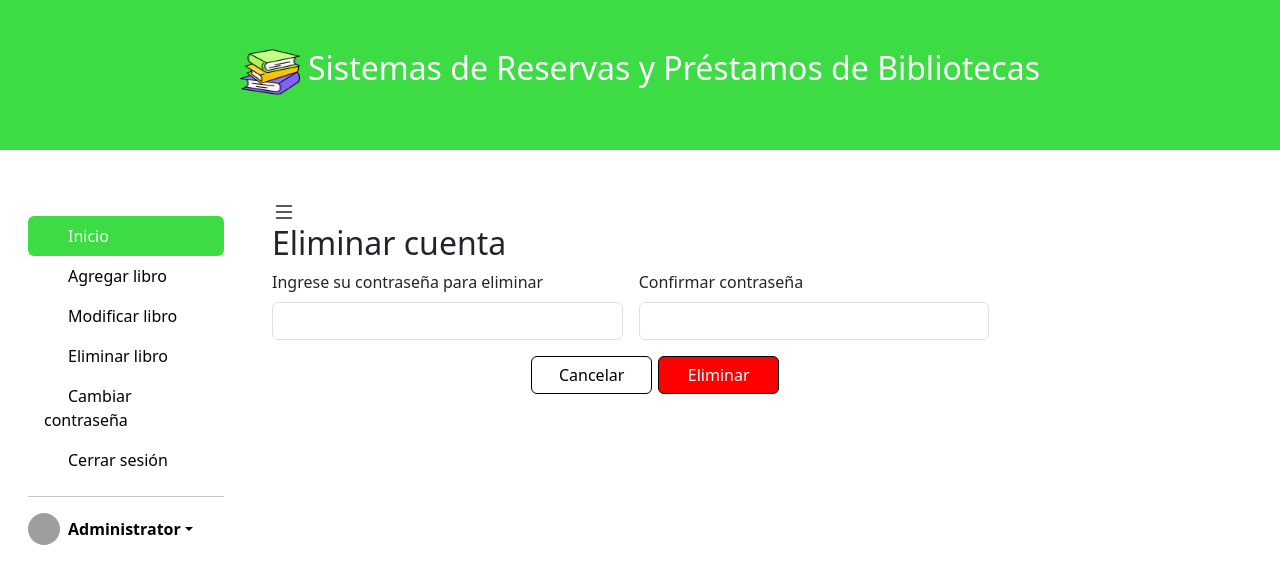
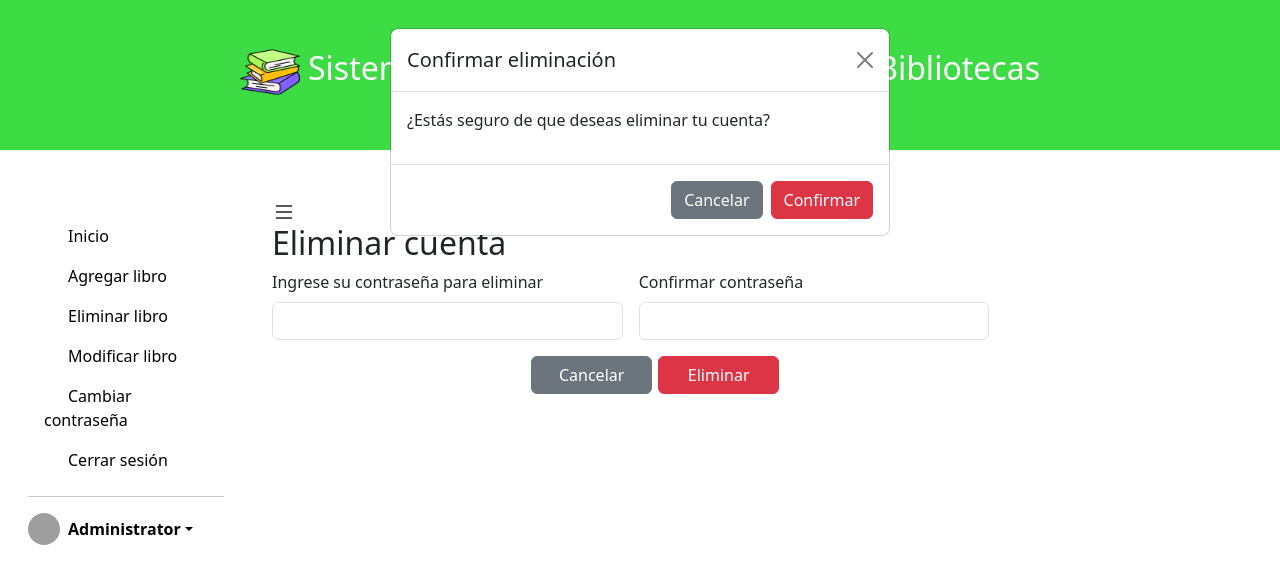
Before and after one commit to LeyLopez/Library-frontend, a React (Vite) app: page /deletemyaccount in a window 1280 px wide. Both pictures are taken after a click on the button "Eliminar". Shown: the top 584 px of the page. Built offline with nearby package versions, Linux system fonts and the light colour scheme; grey boxes are pictures that could not be loaded.

Commit message:
Client and Admin Sidebar updates

```diff
--- a/src/App.jsx
+++ b/src/App.jsx
@@ -28,7 +28,7 @@ function App() {
       <Header></Header>
       <AdminSidebar></AdminSidebar>
       <Routes>
-        <Route path="/" element={<Login></Login>}></Route>
+        <Route path="/login" element={<Login></Login>}></Route>
         <Route path="/signup" element={<SignUp></SignUp>}></Route>
         <Route path="/clienthome" element={<ClientHome></ClientHome>}></Route>
         <Route
--- a/src/contexts/BookProvider.jsx
+++ b/src/contexts/BookProvider.jsx
@@ -1,6 +1,7 @@
+import { useContext } from "react";
+
 const BookContext = useContext();
 
-import React from 'react'
 
 export const BookProvider = () => {
   return (
--- a/src/pages/RecoverPassword.jsx
+++ b/src/pages/RecoverPassword.jsx
@@ -1,6 +1,8 @@
 import React from 'react'
+import { useNavigate } from 'react-router-dom';
 
 export const RecoverPassword = () => {
+  const navigate = useNavigate();
 
   const handleSubmit = (e) => {
     e.preventDefault();
--- a/src/pages/SignUp.jsx
+++ b/src/pages/SignUp.jsx
@@ -217,7 +217,7 @@ export const SignUp = () => {
                 color: "#fff",
                 border: "none",
               }}
-              onClick={()=> navigate('/')}
+              onClick={()=> navigate('/login')}
             >
               Registrarme
             </button>
--- a/src/pages/admin/AdminSidebar.jsx
+++ b/src/pages/admin/AdminSidebar.jsx
@@ -1,74 +1,52 @@
-import React from 'react'
-import { useNavigate } from 'react-router-dom'
+import { useNavigate, useLocation } from "react-router-dom";
 
 export const AdminSidebar = () => {
+  const navigate = useNavigate();
+  const location = useLocation();
 
-  const navigate = useNavigate();
+
+  const menuItems = [
+    { path: "/booklist", label: "Inicio" },
+    { path: "/addbook", label: "Agregar libro" },
+    { path: "/deletebook", label: "Eliminar libro" },
+    { path: "/updatebook", label: "Modificar libro" },
+    { path: "/recoverpasswordauth", label: "Cambiar contraseña" },
+    { path: "/login", label: "Cerrar sesión" },
+  ];
 
   return (
-    <div className="container"
+    <div
+      className="container"
       style={{
         position: "fixed",
-      alignItems: "left",
         width: "90%",
-      height:"100%",
+        height: "100%",
         boxSizing: "content-box",
         top: "200px",
-    }}>
+      }}
+    >
       <div
         className="d-flex flex-column flex-shrink-0 p-3"
-        style={{width: "20%", backgroundColor: "#ffff"}}
+        style={{ width: "20%", backgroundColor: "#ffff" }}
       >
-
         <ul className="nav nav-pills flex-column mb-auto">
-          <li className="nav-item">
-            <a href="#" className="nav-link active" aria-current="page" style={{backgroundColor: "#3DDC44"}} onClick={() => navigate("/booklist")}>
-              <svg className="bi pe-none me-2" width="16" height="16">
-
-              </svg>
-              Inicio
+          {menuItems.map((item) => (
+            <li key={item.path} className="nav-item">
+              <a
+                href="#"
+                className={`nav-link ${
+                  location.pathname === item.path ? "active" : "link-body-emphasis"
+                }`}
+                style={{
+                  backgroundColor: location.pathname === item.path ? "#3DDC44" : "transparent",
+                }}
+                onClick={() => navigate(item.path)}
+              >
+                <svg className="bi pe-none me-2" width="16" height="16"></svg>
+                {item.label}
               </a>
             </li>
-          <li>
-            <a href="#" className="nav-link link-body-emphasis" onClick={() => navigate("/addbook")}>
-              <svg className="bi pe-none me-2" width="16" height="16">
-
-              </svg>
-              Agregar libro
-            </a>
-          </li>
-          <li>
-            <a href="#" className="nav-link link-body-emphasis" onClick={() => navigate("/updatebook")}>
-              <svg className="bi pe-none me-2" width="16" height="16">
-
-              </svg>
-              Modificar libro
-            </a>
-          </li>
-          <li>
-            <a href="#" className="nav-link link-body-emphasis" onClick={() => navigate("/deletebook")}>
-              <svg className="bi pe-none me-2" width="16" height="16">
-
-              </svg>
-              Eliminar libro
-            </a>
-          </li>
-          <li>
-            <a href="#" className="nav-link link-body-emphasis" onClick={() => navigate("/recoverpasswordauth")}>
-              <svg className="bi pe-none me-2" width="16" height="16">
-
-              </svg>
-              Cambiar contraseña
-            </a>
-          </li>
-          <li>
-            <a href="#" className="nav-link link-body-emphasis">
-              <svg className="bi pe-none me-2" width="16" height="16">
-
-              </svg>
-              Cerrar sesión
-            </a>
-          </li>
+          ))}
         </ul>
         <hr />
         <div className="dropdown">
@@ -87,9 +65,8 @@ export const AdminSidebar = () => {
             />
             <strong>Administrator</strong>
           </a>
-
         </div>
       </div>
     </div>
-  )
-}
+  );
+};
--- a/src/pages/client/ClientSidebar.jsx
+++ b/src/pages/client/ClientSidebar.jsx
@@ -1,76 +1,54 @@
 import React from "react";
-import { useNavigate } from "react-router-dom";
+import { useNavigate, useLocation } from "react-router-dom";
 
 export const ClientSidebar = () => {
+  const navigate = useNavigate();
+  const location = useLocation();
 
-  const navigate = useNavigate();
 
+  const menuItems = [
+    { path: "/clienthome", label: "Inicio" },
+    { path: "/myloans", label: "Mis préstamos" },
+    { path: "/myreservations", label: "Mis reservas" },
+    { path: "/clientdata", label: "Mis datos" },
+    { path: "/recoverpasswordauth", label: "Cambiar contraseña" },
+    { path: "/deletemyaccount", label: "Eliminar cuenta" },
+    { path: "/login", label: "Cerrar sesión" },
+  ];
 
   return (
     <div
       className="container"
       style={{
         position: "fixed",
-        alignItems: "left",
         width: "90%",
-        height:"100%",
+        height: "100%",
         boxSizing: "content-box",
         top: "200px",
       }}
     >
       <div
         className="d-flex flex-column flex-shrink-0 p-3"
-        style={{ position: "relative", width: "20%", backgroundColor: "#ffff" }}
+        style={{ width: "20%", backgroundColor: "#ffff" }}
       >
         <ul className="nav nav-pills flex-column mb-auto">
-          <li className="nav-item">
+          {menuItems.map((item) => (
+            <li key={item.path} className="nav-item">
               <a
                 href="#"
-              className="nav-link active"
-              aria-current="page"
-              style={{ backgroundColor: "#3DDC44" }}
-              onClick={() => navigate("/clienthome")}
+                className={`nav-link ${
+                  location.pathname === item.path ? "active" : "link-body-emphasis"
+                }`}
+                style={{
+                  backgroundColor: location.pathname === item.path ? "#3DDC44" : "transparent",
+                }}
+                onClick={() => navigate(item.path)}
               >
                 <svg className="bi pe-none me-2" width="16" height="16"></svg>
-              Inicio
+                {item.label}
               </a>
             </li>
-          <li>
-            <a href="#" className="nav-link link-body-emphasis" onClick={() => navigate("/myloans")}>
-              <svg className="bi pe-none me-2" width="16" height="16"></svg>
-              Mis préstamos
-            </a>
-          </li>
-          <li>
-            <a href="#" className="nav-link link-body-emphasis" onClick={() => navigate("/myreservations")}>
-              <svg className="bi pe-none me-2" width="16" height="16"></svg>
-              Mis reservas
-            </a>
-          </li>
-          <li>
-            <a href="#" className="nav-link link-body-emphasis" onClick={() => navigate("/clientdata")}>
-              <svg className="bi pe-none me-2" width="16" height="16"></svg>
-              Mis datos
-            </a>
-          </li>
-          <li>
-            <a href="#" className="nav-link link-body-emphasis" onClick={() => navigate("/recoverpasswordauth")}>
-              <svg className="bi pe-none me-2" width="16" height="16"></svg>
-              Cambiar contraseña
-            </a>
-          </li>
-          <li>
-            <a href="#" className="nav-link link-body-emphasis" onClick={() => navigate("/deletemyaccount")}>
-              <svg className="bi pe-none me-2" width="16" height="16"></svg>
-              Eliminar cuenta
-            </a>
-          </li>
-          <li>
-            <a href="#" className="nav-link link-body-emphasis" >
-              <svg className="bi pe-none me-2" width="16" height="16"></svg>
-              Cerrar sesión
-            </a>
-          </li>
+          ))}
         </ul>
         <hr />
         <div className="dropdown">
--- a/src/pages/client/DeleteAccount.jsx
+++ b/src/pages/client/DeleteAccount.jsx
@@ -1,27 +1,27 @@
 import { useState } from "react";
+import { useNavigate } from "react-router-dom";
 import { OptionsButton } from "../../components/OptionsButton";
 
-export const DeleteAccountConfirmationModal = ({
-  isOpen,
-  onClose,
-  children,
-}) => {
-  if (!isOpen) return null; // Solo muestra el modal si está abierto
-
+export const DeleteAccountConfirmationModal = ({ isOpen, onClose, onConfirm }) => {
   return (
-    <div className="modal" tabIndex="-1">
+    <div className={`modal fade ${isOpen ? "show d-block" : ""}`} tabIndex="-1" role="dialog">
       <div className="modal-dialog">
         <div className="modal-content">
           <div className="modal-header">
-            <button
-              type="button"
-              className="btn-close"
-              data-bs-dismiss="modal"
-              aria-label="Close"
-              onClick={onClose} // Cierra el modal al hacer clic
-            ></button>
+            <h5 className="modal-title">Confirmar eliminación</h5>
+            <button type="button" className="btn-close" onClick={onClose}></button>
           </div>
-          {children}
+          <div className="modal-body">
+            <p>¿Estás seguro de que deseas eliminar tu cuenta?</p>
+          </div>
+          <div className="modal-footer">
+            <button type="button" className="btn btn-secondary" onClick={onClose}>
+              Cancelar
+            </button>
+            <button type="button" className="btn btn-danger" onClick={onConfirm}>
+              Confirmar
+            </button>
+          </div>
         </div>
       </div>
     </div>
@@ -30,28 +30,34 @@ export const DeleteAccountConfirmationModal = ({
 
 export const DeleteAccount = () => {
   const [isDeleteAccountModalOpen, setIsDeleteAccountModalOpen] = useState(false);
+  const [alertMessage, setAlertMessage] = useState(null);
+  const navigate = useNavigate();
 
   const openDeleteAccountModal = () => setIsDeleteAccountModalOpen(true);
   const closeDeleteAccountModal = () => setIsDeleteAccountModalOpen(false);
 
+  const handleDeleteAccount = () => {
+    closeDeleteAccountModal();
+
+    setAlertMessage("Eliminando cuenta");
+
+    setTimeout(() => {
+      setAlertMessage("Cuenta eliminada con éxito.");
+
+      setTimeout(() => {
+        navigate("/login");
+      }, 2000);
+    }, 2000);
+  };
+
   return (
-    <div
-      className="d-flex justify-content-center py-5"
-      style={{
-        position: "relative",
-        width: "90%",
-        marginBottom: "20%",
-        marginLeft: "10%",
-        top:"150px"
-      }}
-    >
+    <div className="d-flex justify-content-center py-5" style={{ position: "relative", width: "90%", marginBottom: "20%", marginLeft: "10%", top: "150px" }}>
       <div className="col-md-9">
-        <OptionsButton title={"Eliminar cuenta"}></OptionsButton>
-        <form className="row g-3" style={{ position: "relative" }}>
+        {alertMessage && <div className="alert alert-warning">{alertMessage}</div>}
+        <OptionsButton title="Eliminar cuenta" />
+        <form className="row g-3">
           <div className="col-md-5">
-            <label className="form-label" style={{ width: "100%" }}>
-              Ingrese su contraseña para eliminar
-            </label>
+            <label className="form-label">Ingrese su contraseña para eliminar</label>
             <input type="password" className="form-control" />
           </div>
           <div className="col-md-5">
@@ -60,56 +66,13 @@ export const DeleteAccount = () => {
           </div>
         </form>
         <div style={{ marginLeft: "30%" }}>
-          <button
-            type="button"
-            className="btn mt-3"
-            style={{
-              position: "relative",
-              borderColor: "black",
-              backgroundColor: "#fff",
-              color: "black",
-              width: "20%",
-              marginRight: "1%",
-            }}
-            onClick={closeDeleteAccountModal} // Cierra el modal
-          >
+          <button className="btn mt-3 btn-secondary" style={{ width: "20%", marginRight: "1%" }} onClick={closeDeleteAccountModal}>
             Cancelar
           </button>
-          <button
-            type="button"
-            className="btn mt-3"
-            style={{
-              position: "relative",
-              borderColor: "black",
-              backgroundColor: "red",
-              color: "white",
-              width: "20%",
-            }}
-            onClick={openDeleteAccountModal} // Abre el modal
-          >
+          <button className="btn mt-3 btn-danger" style={{ width: "20%" }} onClick={openDeleteAccountModal}>
             Eliminar
           </button>
-          <DeleteAccountConfirmationModal
-            isOpen={isDeleteAccountModalOpen} // Valor booleano
-            onClose={closeDeleteAccountModal} // Referencia de función
-          >
-            <h5 className="modal-title">Confirmar eliminación</h5>
-            <div className="modal-body">
-              <p>¿Estás seguro de que deseas eliminar tu cuenta?</p>
-            </div>
-            <div className="modal-footer">
-              <button
-                type="button"
-                className="btn btn-secondary"
-                onClick={closeDeleteAccountModal} // Cierra el modal
-              >
-                Cancelar
-              </button>
-              <button type="button" className="btn btn-danger">
-                Confirmar
-              </button>
-            </div>
-          </DeleteAccountConfirmationModal>
+          <DeleteAccountConfirmationModal isOpen={isDeleteAccountModalOpen} onClose={closeDeleteAccountModal} onConfirm={handleDeleteAccount} />
         </div>
       </div>
     </div>
```
Also changed, not shown: src/contexts/UserProvider.jsx (added, +9 -0 lines), src/pages/admin/BookListAdminHome.jsx (line endings or trailing spaces). Lines whose indentation alone changed are shown as unchanged.
